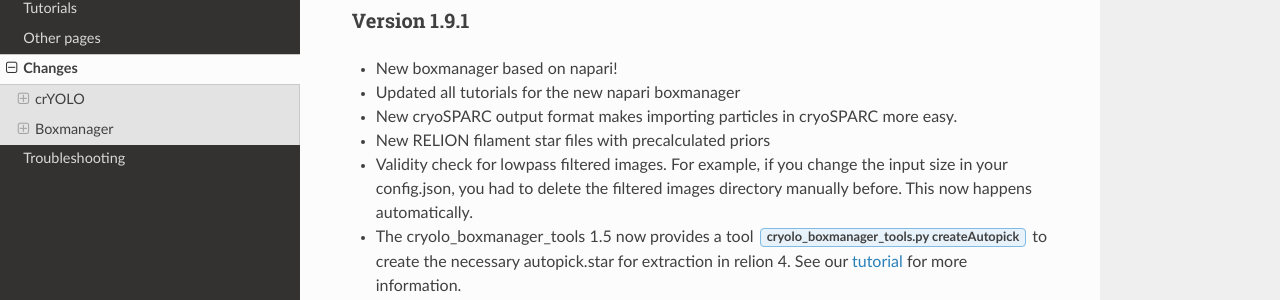
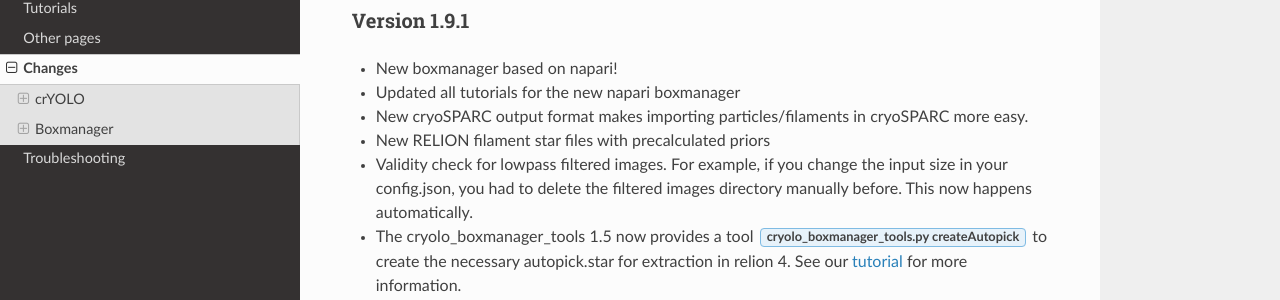
Before and after one commit to MPI-Dortmund/cryolo, a Sphinx documentation site: the page built from source/changes.rst, in a window 1280 px wide and 900 px high. Shown: the part 209-509 px from the top of the window. Built offline with Sphinx 7.4.7 and the Read the Docs theme 2.0.0, drawn with Linux system fonts in a browser that asks for light colours.

Commit message:
update changes

```diff
--- a/source/changes.rst
+++ b/source/changes.rst
@@ -9,7 +9,7 @@
 
 * New boxmanager based on napari!
 * Updated all tutorials for the new napari boxmanager
-* New cryoSPARC output format makes importing particles in cryoSPARC more easy.
+* New cryoSPARC output format makes importing particles/filaments in cryoSPARC more easy.
 * New RELION filament star files with precalculated priors
 * Validity check for lowpass filtered images. For example, if you change the input size in your config.json, you had to delete the filtered images directory manually before. This now happens automatically.
 * The cryolo_boxmanager_tools 1.5 now provides a tool :guilabel:`cryolo_boxmanager_tools.py createAutopick` to create the necessary autopick.star for extraction in relion 4. See our :ref:`tutorial <import-relion-4-label>` for more information.
```
